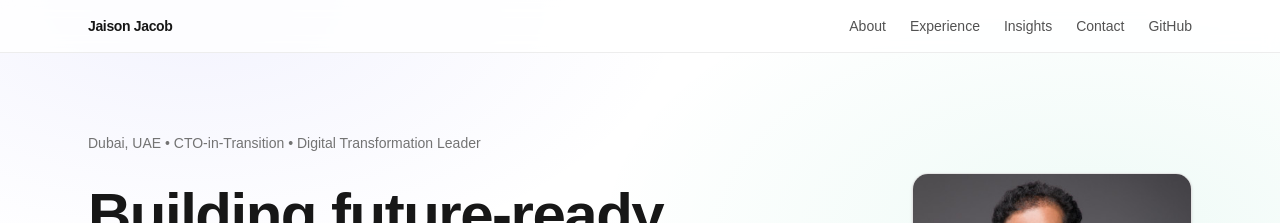
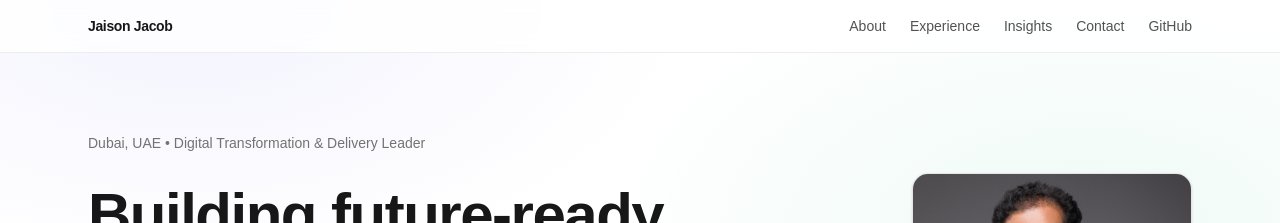
Before and after one commit to jacobKjaison/jaison-site, a Next.js app: page / in a window 1280 px wide. Shown: the top 223 px of the page. Built offline with nearby package versions, Linux system fonts and the light colour scheme.

Commit message:
Update hero tagline to Digital Transformation & Delivery Leader

```diff
--- a/src/app/page.tsx
+++ b/src/app/page.tsx
@@ -14,7 +14,7 @@ export default function Home() {
 
       <div className="space-y-6">
         <p className="text-sm text-neutral-500">
-          Dubai, UAE • CTO-in-Transition • Digital Transformation Leader
+          Dubai, UAE • Digital Transformation & Delivery Leader
         </p>
 
         <h1 className="text-4xl font-semibold tracking-tight sm:text-6xl leading-tight">
```
